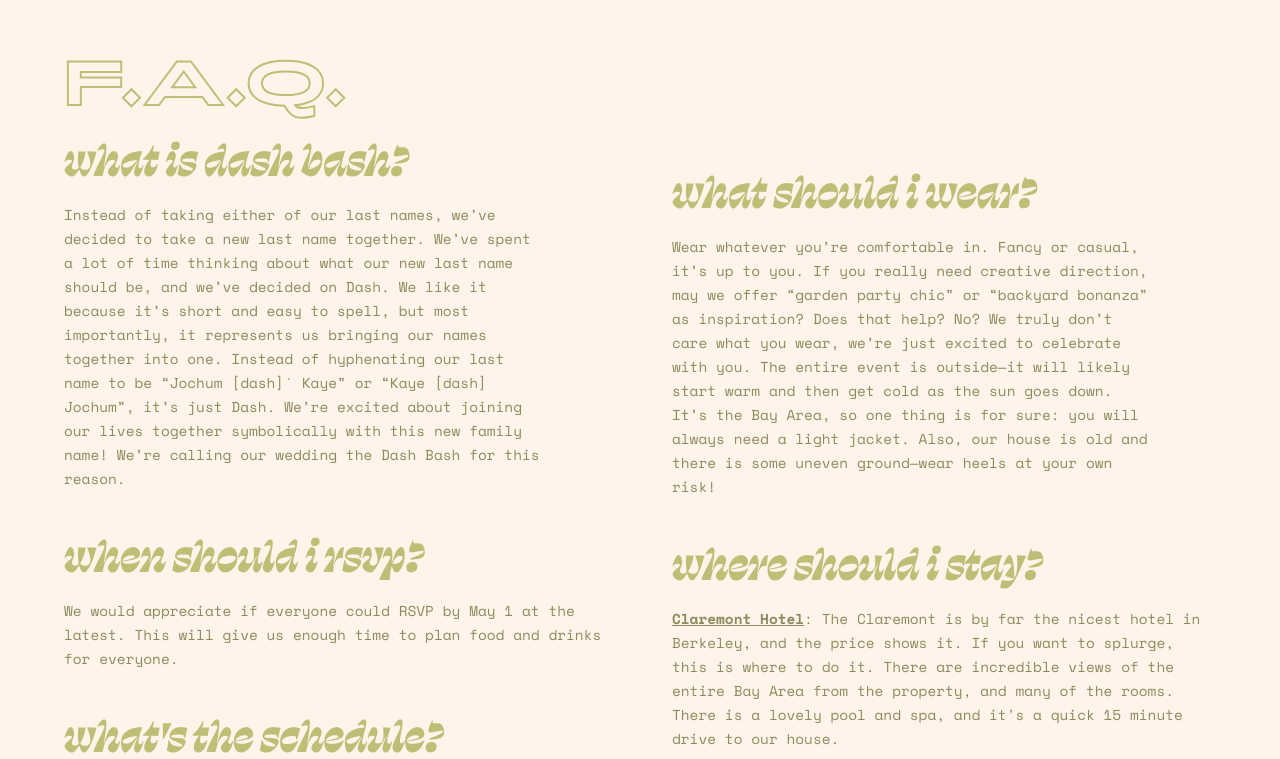
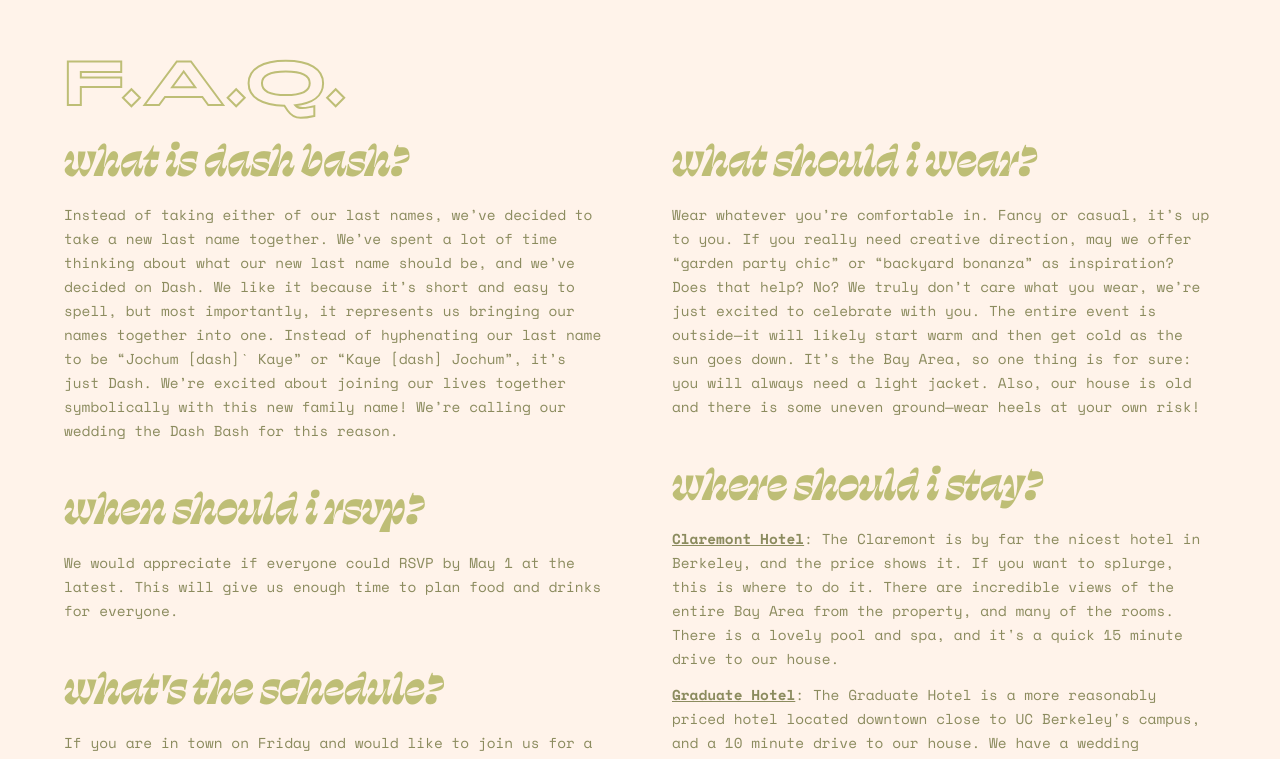
Before and after one commit to greymechanic/dash.wedding, a React (Create React App) app: page / in a window 1280 px wide. Shown: the part 1480-2239 px from the top of the page. Built offline with nearby package versions, Linux system fonts and the light colour scheme.

Commit message:
fix faq spacing

```diff
--- a/src/App.scss
+++ b/src/App.scss
@@ -261,12 +261,16 @@ h3 {
   display: flex;
   flex-direction: row;
   margin-top: 20px;
-  div {
+  .column {
     flex: 1;
-    margin-top: 32px;
     &:first-child {
-      margin-top: 0;
       margin-right: 64px;
+    }
+    div {
+      margin-top: 32px;
+      &:first-child {
+        margin-top: 0;
+      }
     }
   }
   h3 {
--- a/src/components/FAQ.js
+++ b/src/components/FAQ.js
@@ -7,7 +7,7 @@ function FAQ() {
         <section>
           <h2>F.A.Q.</h2>
           <div className="two-up">
-            <div>
+            <div className="column">
               <div>
                 <h3>what is dash bash?</h3>
                 <p>
@@ -39,7 +39,7 @@ function FAQ() {
                 </p>
               </div>
             </div>
-            <div>
+            <div className="column">
               <div>
                 <h3 id="dress-code">what should i wear?</h3>
                 <p>
```
